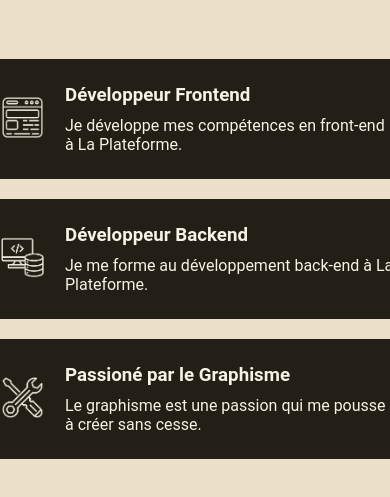
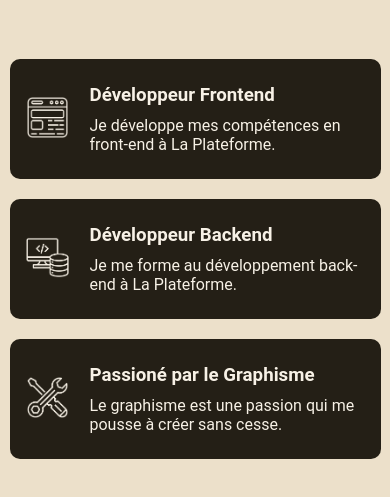
Before and after one commit to esteban-genty/portfolio, a plain HTML site: page index.html in a window 390 px wide. Shown: the part 1363-1860 px from the top of the page. Drawn offline with Linux system fonts and the light colour scheme.

Commit message:
Correction de bug sur le responsive mobile

```diff
--- a/css/mobile.css
+++ b/css/mobile.css
@@ -93,8 +93,16 @@
             text-align: center;
         }
 
+        .accueil p{
+            text-align: center;
+        }
+
         .intro{
             gap: -50px;
+        }
+
+        .profil{
+            width: 90%;
         }
 
         .portfolio-photos{
--- a/css/style.css
+++ b/css/style.css
@@ -156,6 +156,8 @@ a{
 .portfolio-photos{
     display: flex;
     gap: 20px;
+    justify-content: center;
+    align-items: center;
     flex-direction: column;
 
 }
```
